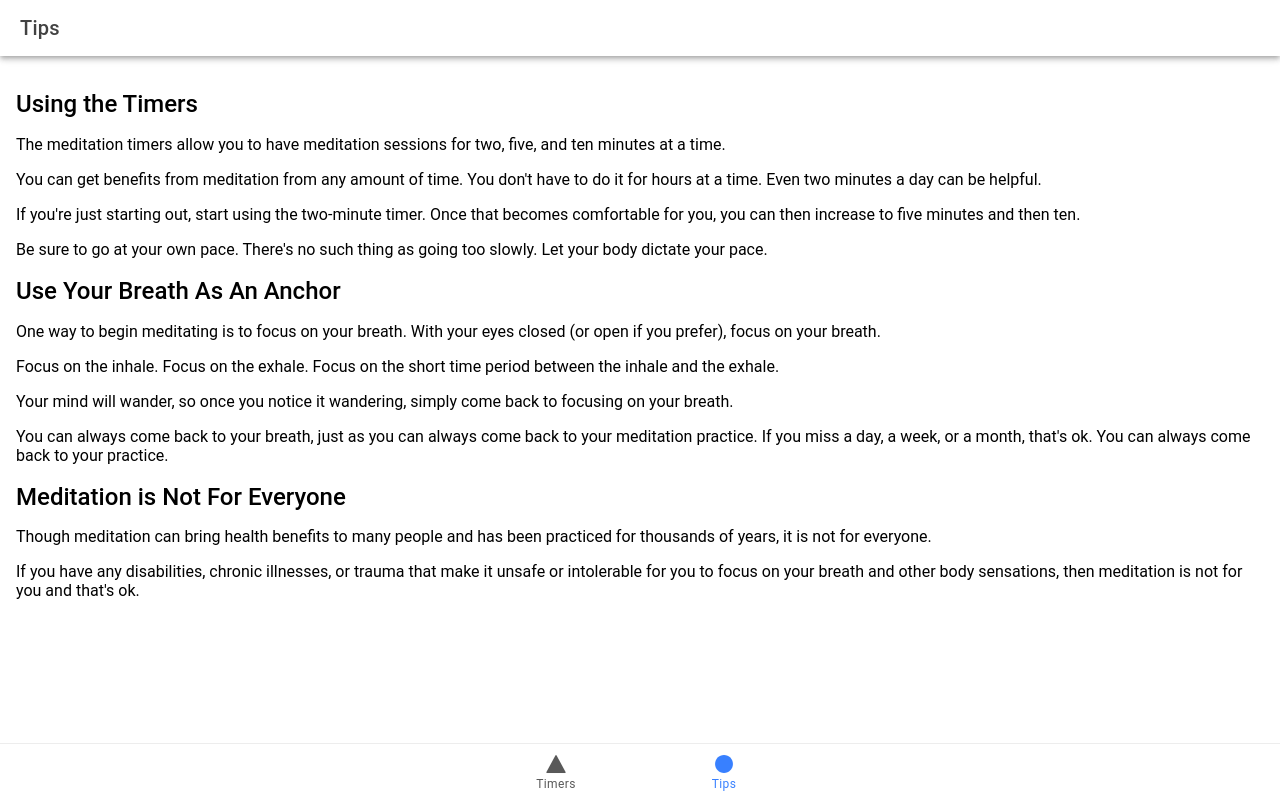
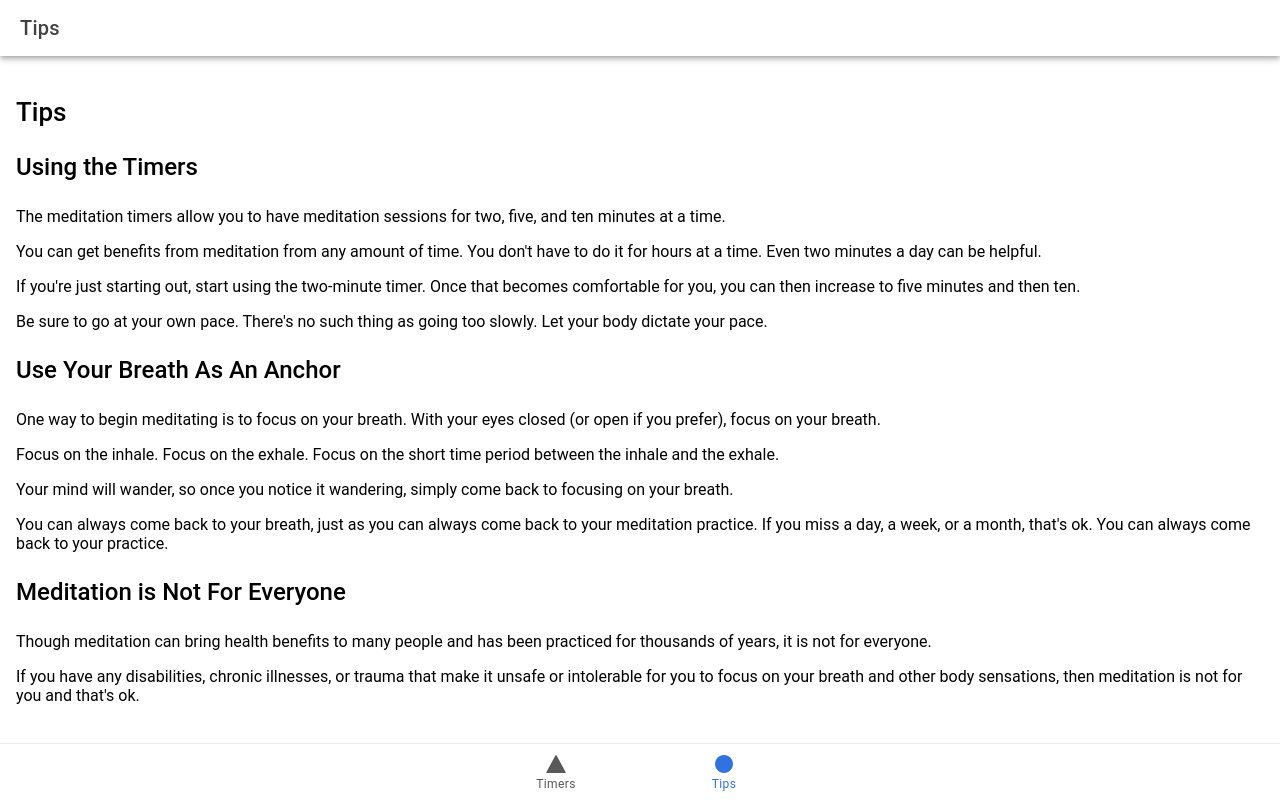
Before and after one commit to andystitt829/meditation-timer, a React (Vite) app: page /tab2 in a window 1280 px wide. Built offline with nearby package versions, Linux system fonts and the light colour scheme.

Commit message:
Code reorganizing and styling

```diff
--- a/src/App.tsx
+++ b/src/App.tsx
@@ -30,8 +30,9 @@ import '@ionic/react/css/text-transformation.css';
 import '@ionic/react/css/flex-utils.css';
 import '@ionic/react/css/display.css';
 
-/* Theme variables */
+/* Theme styles */
 import './theme/variables.css';
+import './theme/global.css';
 
 setupIonicReact();
 
--- a/src/components/Tips.tsx
+++ b/src/components/Tips.tsx
@@ -1,6 +1,8 @@
 const Tips: React.FC = () => {
     return (
         <>
+            <h1>Tips</h1>
+
             <h2>Using the Timers</h2>
 
             <p>The meditation timers allow you to have meditation sessions for two, five, and ten minutes at a time.</p>
--- a/src/pages/Tab1.tsx
+++ b/src/pages/Tab1.tsx
@@ -2,7 +2,6 @@ import { IonContent, IonHeader, IonPage, IonTitle, IonToolbar } from '@ionic/rea
 import TwoMinuteTimerComponent from '../components/TwoMinuteTimer';
 import FiveMinuteTimerComponent from '../components/FiveMinuteTimer';
 import TenMinuteTimerComponent from '../components/TenMinuteTimer';
-import './Tab1.css';
 
 const Tab1: React.FC = () => {
   return (
--- a/src/pages/Tab2.tsx
+++ b/src/pages/Tab2.tsx
@@ -1,6 +1,5 @@
 import { IonContent, IonHeader, IonPage, IonTitle, IonToolbar } from '@ionic/react';
 import Tips from '../components/Tips';
-import './Tab2.css';
 
 const Tab2: React.FC = () => {
   return (
--- /dev/null
+++ b/src/theme/global.css
@@ -0,0 +1,11 @@
+h1, h2 {
+    margin: 25px 0;
+}
+
+ion-button {
+    background-color: var(--ion-color-primary-shade);
+}
+
+ion-tab-button.tab-selected {
+    color: var(--ion-color-primary-shade);
+}
```
Also changed, not shown: src/pages/Tab2.css (deleted).
